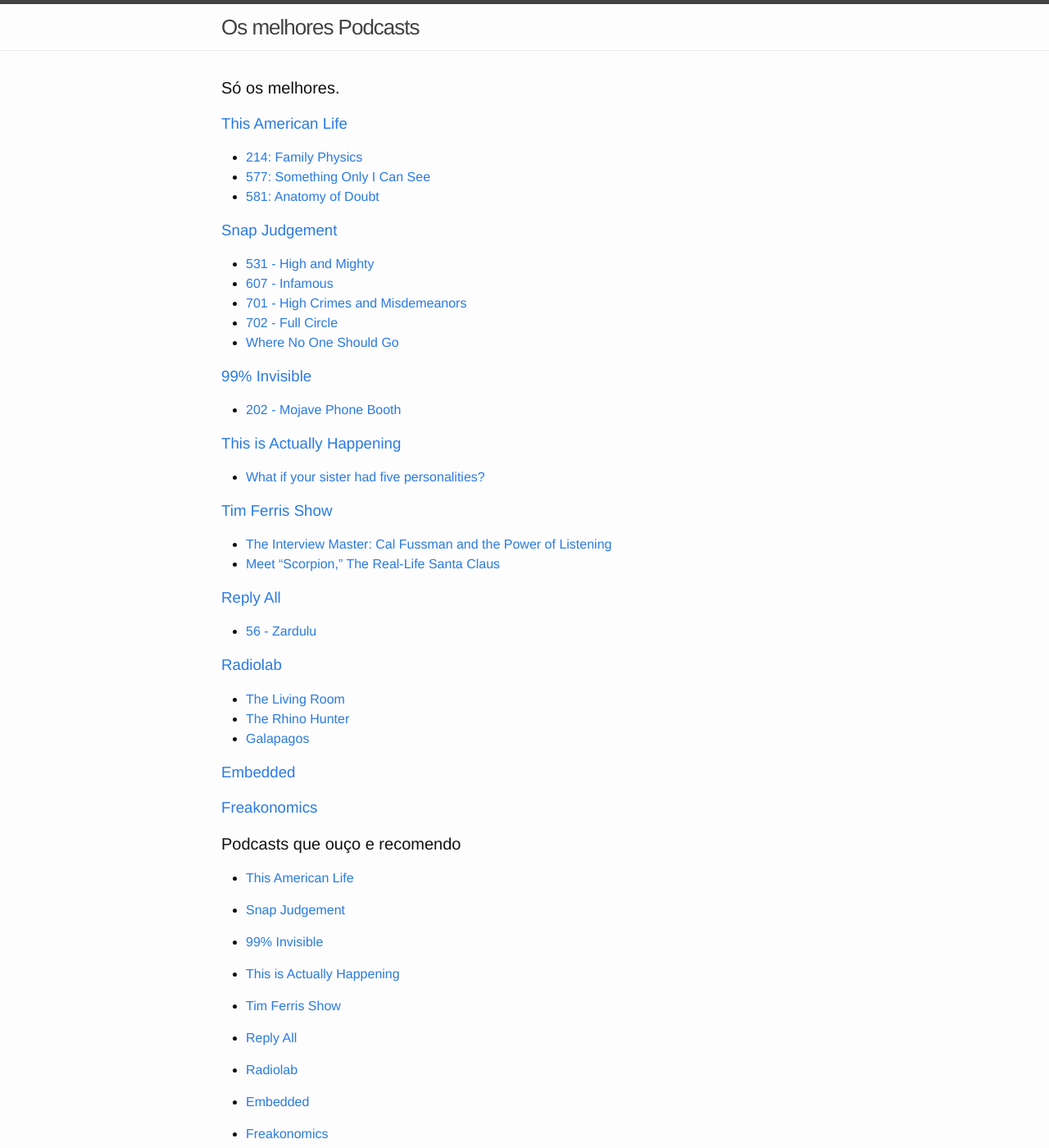
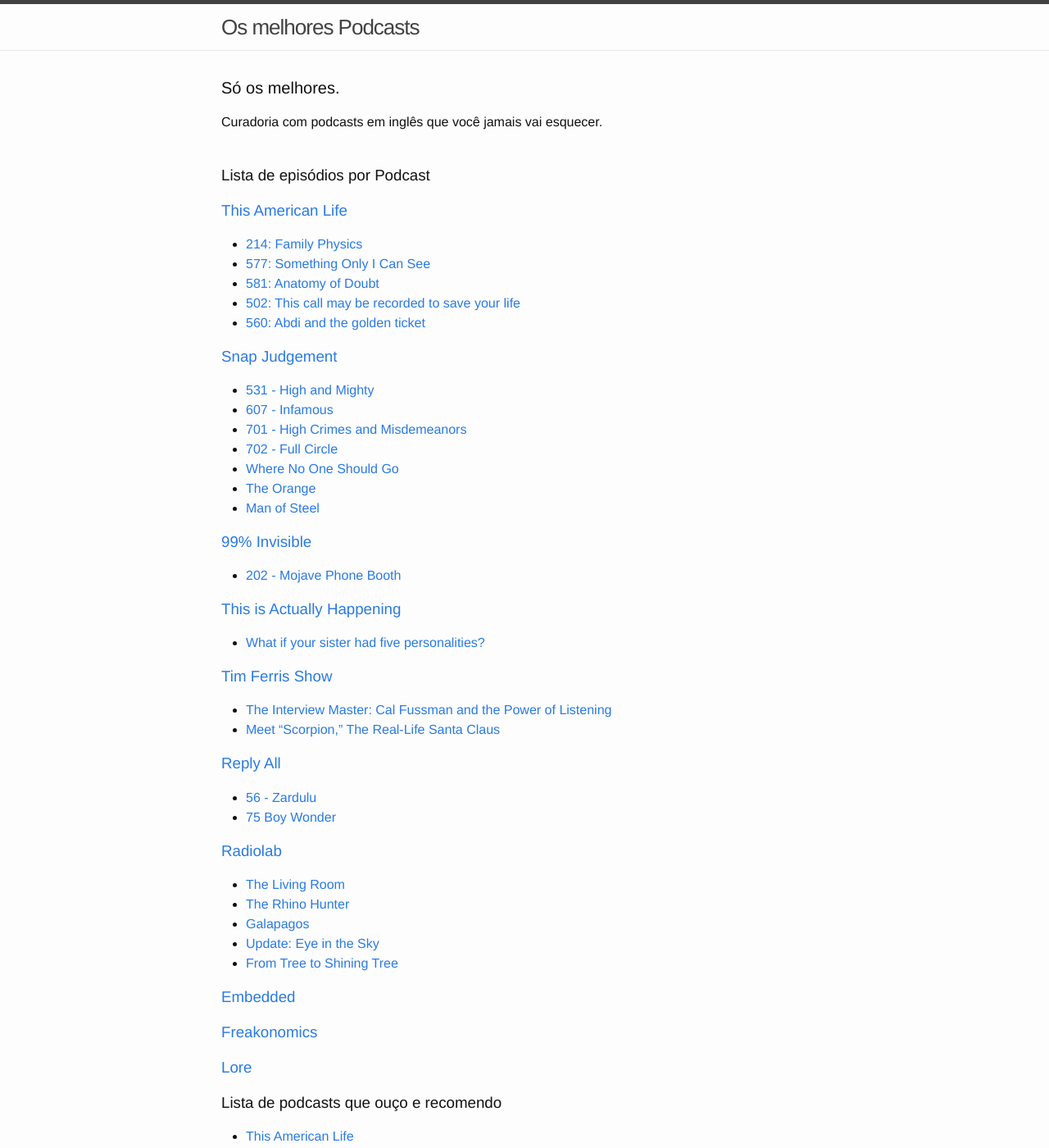
Before and after one commit to abarro/omp, a Jekyll site: the page built from index.html, in a window 1280 px wide and 1400 px high. Shown: the whole window at 82% size. Built offline with Jekyll 4.4.1, drawn with Linux system fonts in a browser that asks for light colours.

Commit message:
added new podcasts

```diff
--- a/_data/episodes.json
+++ b/_data/episodes.json
@@ -23,6 +23,22 @@
          "download_link":"http://www.podtrac.com/pts/redirect.mp3/podcast.thisamericanlife.org/extended/581.mp3",
          "description":"Uma história poderosa de como a gente não pode confiar no nosso julgamento.",
          "tags":"condição humana"
+      },
+      {
+         "podcast_id":1,
+         "title":"502: This call may be recorded to save your life",
+         "link":"http://www.thisamericanlife.org/radio-archives/episode/502/this-call-may-be-recorded-to-save-your-life",
+         "download_link":"http://www.thisamericanlife.org/radio-archives/episode/502/this-call-may-be-recorded-to-save-your-life#",
+         "description":"Nós vivemos numa bolha. Nem todo mundo tem este luxo.",
+         "tags":"condição humana"
+      },
+      {
+         "podcast_id":1,
+         "title":"560: Abdi and the golden ticket",
+         "link":"http://www.thisamericanlife.org/radio-archives/episode/560/abdi-and-the-golden-ticket",
+         "download_link":"http://www.thisamericanlife.org/radio-archives/episode/560/abdi-and-the-golden-ticket#",
+         "description":"Ganhou na loteria do green card. É só o começo da história.",
+         "tags":"condição humana, histórias"
       },
       {
          "podcast_id":2,
@@ -65,6 +81,22 @@
          "tags":"histórias"
       },
       {
+         "podcast_id":2,
+         "title":"The Orange",
+         "link":"http://snapjudgment.org/orange",
+         "download_link":"",
+         "description":"O significado de uma simples laranja",
+         "tags":"condição humana, histórias"
+      },
+      {
+         "podcast_id":2,
+         "title":"Man of Steel",
+         "link":"http://snapjudgment.org/man-of-steel",
+         "download_link":"https://api.soundcloud.com/tracks/265104180/download?client_id=cUa40O3Jg3Emvp6Tv4U6ymYYO50NUGpJ",
+         "description":"Meu amigo, este cara é bruto",
+         "tags":"condição humana, histórias"
+      },
+      {
          "podcast_id":3,
          "title":"202 - Mojave Phone Booth",
          "link":"http://99percentinvisible.org/episode/mojave-phone-booth/",
@@ -101,8 +133,16 @@
          "title":"56 - Zardulu",
          "link":"https://gimletmedia.com/episode/zardulu/",
          "download_link":"https://api.soundcloud.com/tracks/248804077/download?client_id=cUa40O3Jg3Emvp6Tv4U6ymYYO50NUGpJ",
-         "description":"Será que alguém está nos manipulando?",
+         "description":"Ratos adestrados podem estar manipulando você",
          "tags":"Mágico"
+      },
+      {
+         "podcast_id":6,
+         "title":"75 Boy Wonder",
+         "link":"https://gimletmedia.com/episode/75-boy-wonder/",
+         "download_link":"https://api.soundcloud.com/tracks/280865033/download?client_id=cUa40O3Jg3Emvp6Tv4U6ymYYO50NUGpJ",
+         "description":"As vezes a cura é aprender a conviver com a doença",
+         "tags":"condição humana"
       },
       {
          "podcast_id":7,
@@ -127,6 +167,22 @@
          "download_link":"http://www.podtrac.com/pts/redirect.mp3/audio.wnyc.org/radiolab/radiolab071814.mp3",
          "description":"Um episódio simplesmente lindo",
          "tags":"condição humana, natureza"
+      },
+      {
+         "podcast_id":7,
+         "title":"Update: Eye in the Sky",
+         "link":"http://www.radiolab.org/story/update-eye-sky/",
+         "download_link":"http://www.podtrac.com/pts/redirect.mp3/audio.wnyc.org/radiolab_podcast/radiolab_podcast16eyeinskyupdate.mp3",
+         "description":"O futuro já chegou. Isso não quer dizer que é bom.",
+         "tags":"tecnologia, ciência"
+      },
+      {
+         "podcast_id":7,
+         "title":"From Tree to Shining Tree",
+         "link":"http://www.radiolab.org/story/from-tree-to-shining-tree/",
+         "download_link":"http://www.podtrac.com/pts/redirect.mp3/audio.wnyc.org/radiolab_podcast/radiolab_podcast16trees.mp3",
+         "description":"Árvores inteligentes e carnívoras.",
+         "tags":"natureza, ciência"
       }
 
    ]
--- a/_data/podcasts.json
+++ b/_data/podcasts.json
@@ -54,6 +54,12 @@
 		"name": "Freakonomics",
 		"site": "http://freakonomics.com/",
 		"itunes_link": "https://itunes.apple.com/us/podcast/freakonomics-radio/id354668519?mt=2"
+	},
+	{
+		"id": 10,
+		"name": "Lore",
+		"site": "http://www.lorepodcast.com/",
+		"itunes_link": "https://itunes.apple.com/us/podcast/lore/id978052928?mt=2"
 	}
 	]
 }
--- a/index.html
+++ b/index.html
@@ -4,6 +4,9 @@
 
 <div class="home">
    <h1 class="page-heading">Só os melhores.</h1>
+   <p>Curadoria com podcasts em inglês que você jamais vai esquecer.</p>
+   <br>
+   <h3>Lista de episódios por Podcast</h3>
 	   <a name="episodes"></a>
 	  {% for podcast in site.data.podcasts.podcasts %}
 		<h3><a href="{{ podcast.site }}" target="_blank">{{ podcast.name }}</a></h3>
@@ -16,7 +19,7 @@
 		   </ul>
 	  {% endfor %}
 
-	<h1 class="page-heading">Podcasts que ouço e recomendo</h1>
+	<h3>Lista de podcasts que ouço e recomendo</h3>
 	<a name="podcasts"></a>
 	{% for podcast in site.data.podcasts.podcasts %}
 		<ul>
```
